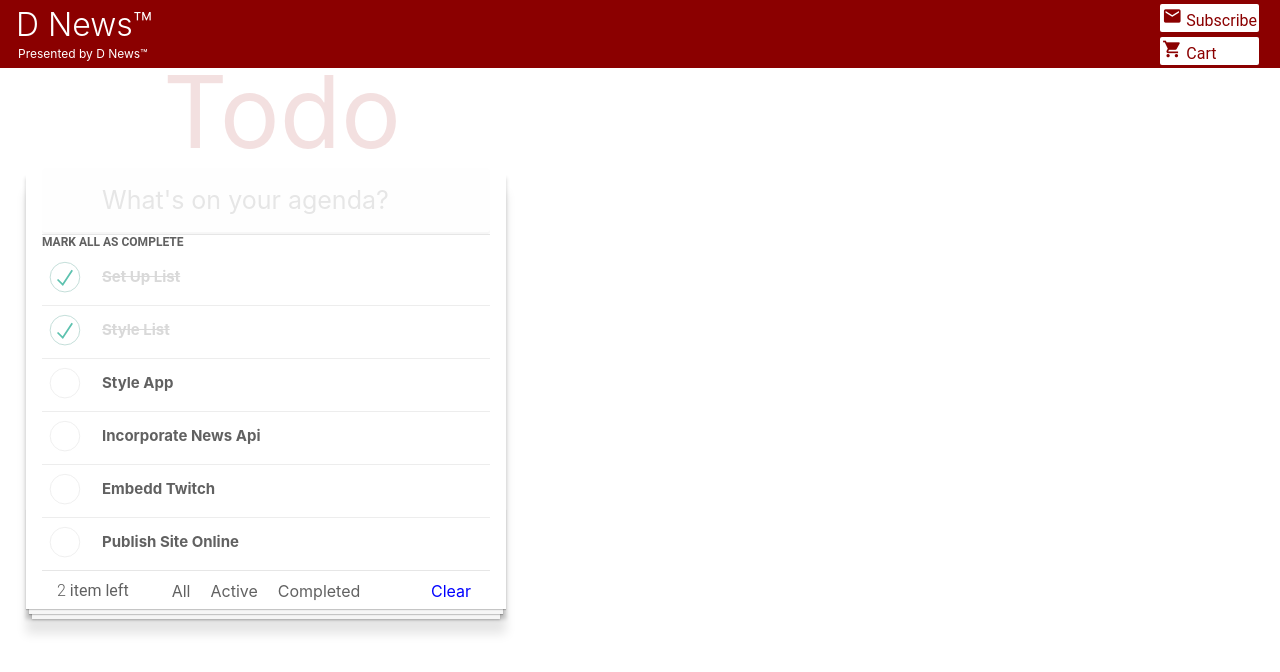
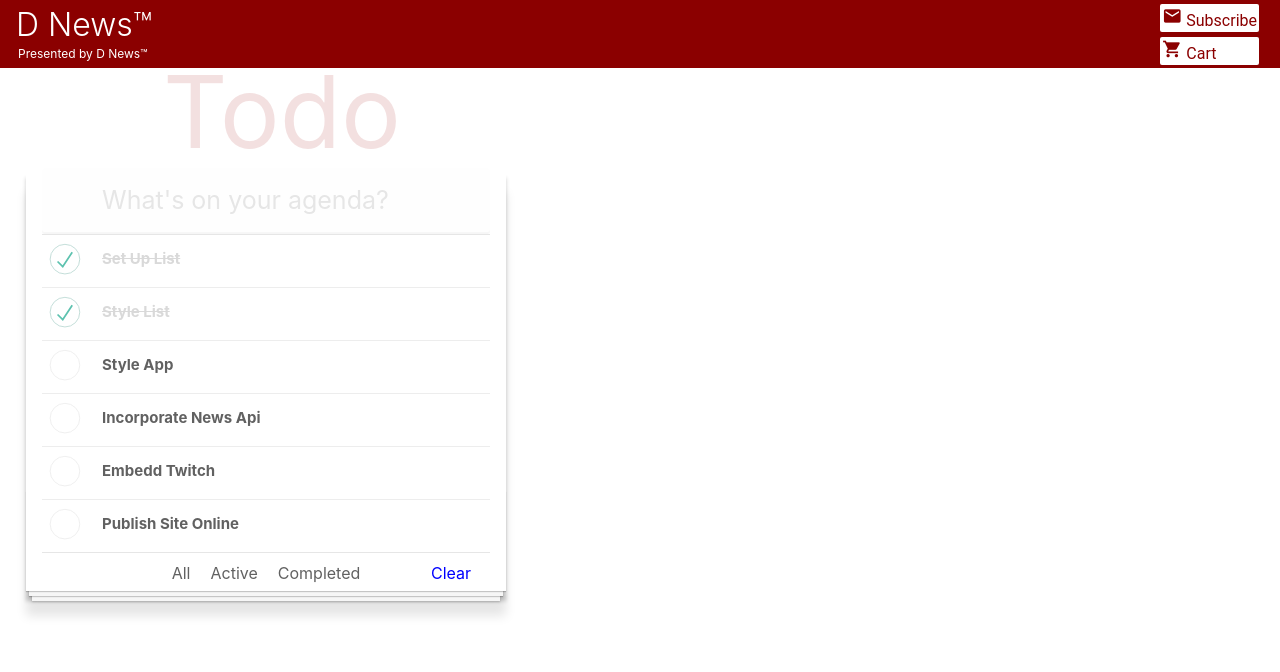
Before and after one commit to dshafique/angular-Dnews, an Angular app: page /todo in a window 1280 px wide. Shown: the top 672 px of the page. Built offline with nearby package versions, Linux system fonts and the light colour scheme.

Commit message:
2 files modified

```diff
--- a/src/app/todo/todo.component.html
+++ b/src/app/todo/todo.component.html
@@ -14,13 +14,10 @@
 
   <section class="main">
 
-     <label for="toggle-all">Mark all as complete</label>
-    <input id="toggle-all" class="toggle-all" type="checkbox">
-
     <ul class="todo-list">
      <li *ngFor="let todo of todos" [ngClass]="{completed: todo.isDone, editing: todo.editing}" >
   <div class="view">
-    <input class="toggle" type="checkbox" [checked]="todo.isDone">
+    <input class="toggle" type="checkbox" [checked]="todo.isDone" (change)="todo.isDone = !todo.isDone">
     <label (dblclick)="todo.editing = true">{{todo.title}}</label>
     <button class="destroy"(click)="destroyTodo(todo)"></button>
   </div>
@@ -36,7 +33,7 @@
 
 
   <footer class="footer">
-  <span class="todo-count"><strong>{{activeTasks}}</strong> item left</span>
+
     <ul class="filters">
       <li>
         <a [routerLink]="['/all']" [class.selected]="path === 'all'">All</a>
```
Also changed, not shown: src/index.html (+0 -7 lines).
